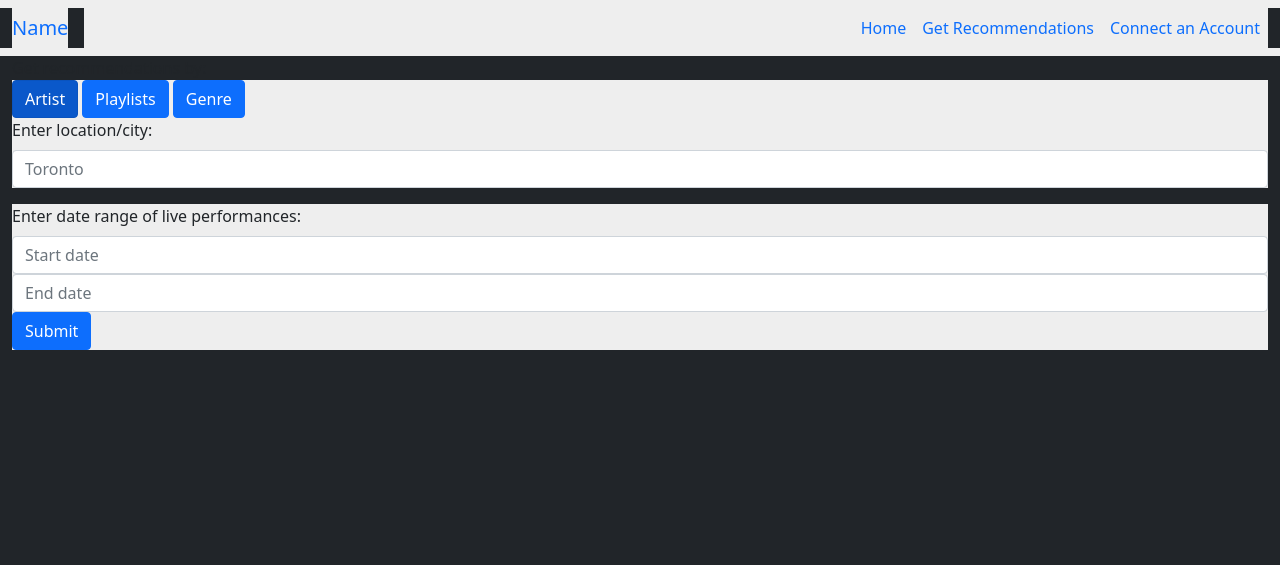
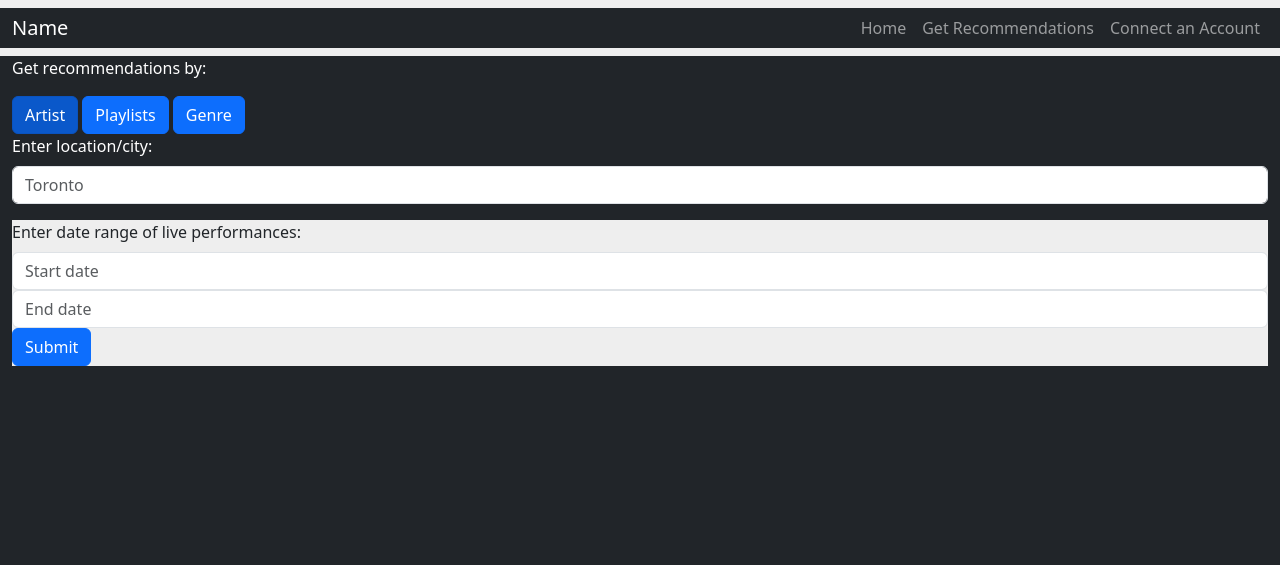
Before and after one commit to lukecheseldine/live-music-recommendations, a Flask app: page /recommendation in a window 1280 px wide. Shown: the top 565 px of the page. Run offline with Flask 2, Linux system fonts and the light colour scheme; some libraries are stand-ins or nearby versions.

Commit message:
new web ui

```diff
--- a/live-music-recommendations/app.py
+++ b/live-music-recommendations/app.py
@@ -12,13 +12,12 @@
 SCOPES = 'user-read-private user-follow-read user-library-read playlist-read-private user-top-read'
 
 
-
 @app.route('/')
 def index():
     return render_template('index.html')
 
 
-@app.route('/authorize', methods = ['POST'])
+@app.route('/authorize', methods=['POST', 'GET'])
 def authorize():
     url = f'https://accounts.spotify.com/authorize?response_type=code&client_id={CLIENT_ID}&redirect_uri={REDIRECT_URI}&scope={SCOPES}'
     print(url)
@@ -37,16 +36,18 @@
             'code': code,
             'redirect_uri': REDIRECT_URI,
             'grant_type': 'authorization_code'
-        }, headers={ \
+        }, headers={
             'Authorization': 'Basic ' + (urlsafe_b64encode(str.encode(CLIENT_ID + ':' + CLIENT_SECRET)).decode()),
             'Content-Type': 'application/x-www-form-urlencoded'
         })
         return redirect('/recommendation')
 
+
 @app.route('/recommendation')
 def recommendation():
     return render_template('recommendation.html')
 
+
 @app.route('/playlist', methods=['POST', 'GET'])
 def playlist():
     return 'playlist'
--- a/live-music-recommendations/templates/base.html
+++ b/live-music-recommendations/templates/base.html
@@ -6,41 +6,43 @@
     <meta name="viewport" content="width=device-width, initial-scale=1.0">
     <title>{% block title %}{% endblock%} - Live Music Recommendations</title>
     <link rel="stylesheet" href="{{ url_for('static', filename='style.css') }}">
-    <link href="https://cdn.jsdelivr.net/npm/bootstrap@5.1.3/dist/css/bootstrap.min.css" rel="stylesheet" integrity="sha384-1BmE4kWBq78iYhFldvKuhfTAU6auU8tT94WrHftjDbrCEXSU1oBoqyl2QvZ6jIW3" crossorigin="anonymous">
+    <!---<link href="https://cdn.jsdelivr.net/npm/bootstrap@5.1.3/dist/css/bootstrap.min.css" rel="stylesheet" integrity="sha384-1BmE4kWBq78iYhFldvKuhfTAU6auU8tT94WrHftjDbrCEXSU1oBoqyl2QvZ6jIW3" crossorigin="anonymous">--->
+    <link rel="stylesheet" href="../static/css/bootstrap.css">
     {% block scripts %}{% endblock %}
 </head>
 <body>
-      <nav class="navbar navbar-expand-lg text-white" style="color:black !important;">
+        <nav class="navbar navbar-expand-lg navbar-dark">
         <div class="container-fluid bg-dark">
-          <a class="navbar-brand" href="#">Name</a>
+          <a class="navbar-brand bg-dark" href="{{ url_for('index')}}">Name</a>
           <button class="navbar-toggler" type="button" data-bs-toggle="collapse" data-bs-target="#navbarNavAltMarkup" aria-controls="navbarNavAltMarkup" aria-expanded="false" aria-label="Toggle navigation">
             <span class="navbar-toggler-icon"></span>
           </button>
-          <div class="collapse navbar-collapse" id="navbarNavAltMarkup">
+          <div class="collapse navbar-collapse bg-dark" id="navbarNavAltMarkup">
             <!--- <ul class="navbar-nav">
               <a class="nav-link col-6 col-md-auto" aria-current="page" href="#">Home</a>
               <a class="nav-link" href="#">Get Recommendations</a>
               <a class="nav-link" href="#">Connect an Account</a>
             </ul> --->
-            <ul class="navbar-nav flex-row flex-wrap ms-md-auto">
-              <li class="nav-item">
-                <a class="nav-link col-6 col-md-auto" aria-current="page" href="#">Home</a>
+            <ul class="navbar-nav flex-row flex-wrap ms-md-auto bg-dark">
+              <li class="nav-item bg-dark">
+                <a class="nav-link col-6 col-md-auto bg-dark" aria-current="page" href="{{ url_for('index')}}">Home</a>
               </li>
-              <li class="nav-item">
-                <a class="nav-link" href="#">Get Recommendations</a>
+              <li class="nav-item bg-dark">
+                <a class="nav-link bg-dark" href="{{ url_for('recommendation')}}">Get Recommendations</a>
               </li>
-              <li>
-                <a class="nav-link" href="#">Connect an Account</a>
+              <li class="nav-item bg-dark">
+                <a class="nav-link bg-dark" href="{{ url_for('authorize')}}">Connect an Account</a>
               </li>
             </ul>
           </div>
         </div>
       </nav>
-      <div class="container-fluid bg-dark" style="height: 1200px !important;">
+      <div class="container-fluid bg-dark " style="height: 1200px !important;">
         {% block content %}
         {% endblock %}
       </div>
 
-    <script src="https://cdn.jsdelivr.net/npm/bootstrap@5.1.3/dist/js/bootstrap.bundle.min.js" integrity="sha384-ka7Sk0Gln4gmtz2MlQnikT1wXgYsOg+OMhuP+IlRH9sENBO0LRn5q+8nbTov4+1p" crossorigin="anonymous"></script>
+    <!---<script src="https://cdn.jsdelivr.net/npm/bootstrap@5.1.3/dist/js/bootstrap.bundle.min.js" integrity="sha384-ka7Sk0Gln4gmtz2MlQnikT1wXgYsOg+OMhuP+IlRH9sENBO0LRn5q+8nbTov4+1p" crossorigin="anonymous"></script>--->
+    <script src="../static/js/bootstrap.bundle.js"></script>
 </body>
 </html>
--- a/live-music-recommendations/templates/recommendation.html
+++ b/live-music-recommendations/templates/recommendation.html
@@ -5,22 +5,22 @@
     {% endblock %}
 
     {% block content %}
-        Get recommendations by:
+        <p class="bg-dark text-white">Get recommendations by:</p>
 
-        <div class="d-grid gap-2 d-md-block">
+        <div class="d-grid gap-2 d-md-block bg-dark">
             <button type="button" class="btn btn-primary active" data-bs-toggle="button" autocomplete="off" aria-pressed="true">Artist</button>
             <button type="button" class="btn btn-primary" data-bs-toggle="button" autocomplete="off">Playlists</button>
             <button type="button" class="btn btn-primary" data-bs-toggle="button" autocomplete="off">Genre</button>
         </div>
 
 
-        <div class="mb-3">
-            <label for="exampleFormControlInput1" class="form-label">Enter location/city:</label>
+        <div class="mb-3 bg-dark">
+            <label for="exampleFormControlInput1" class="form-label bg-dark text-white">Enter location/city:</label>
             <input class="form-control" type="text" placeholder="Toronto" aria-label="default input example">
         </div>
 
 
-        <div class="mb-3">
+        <div class="mb-3  bg-dark">
 
             <form method="POST" action="{{ url_for('playlist')}}">
                 <label for="exampleFormControlInput1" class="form-label">Enter date range of live performances:</label>
```
Also changed, not shown: live-music-recommendations/templates/index.html (+7 -5 lines).
